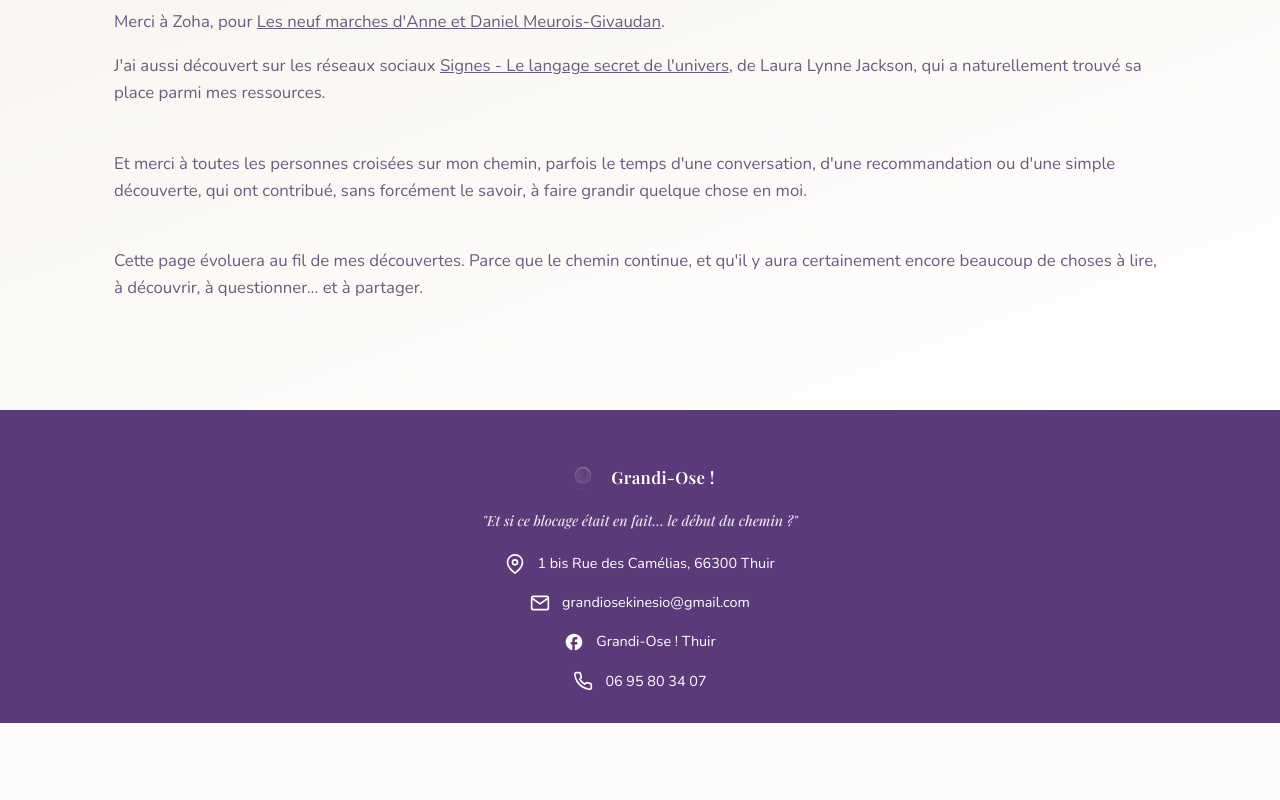
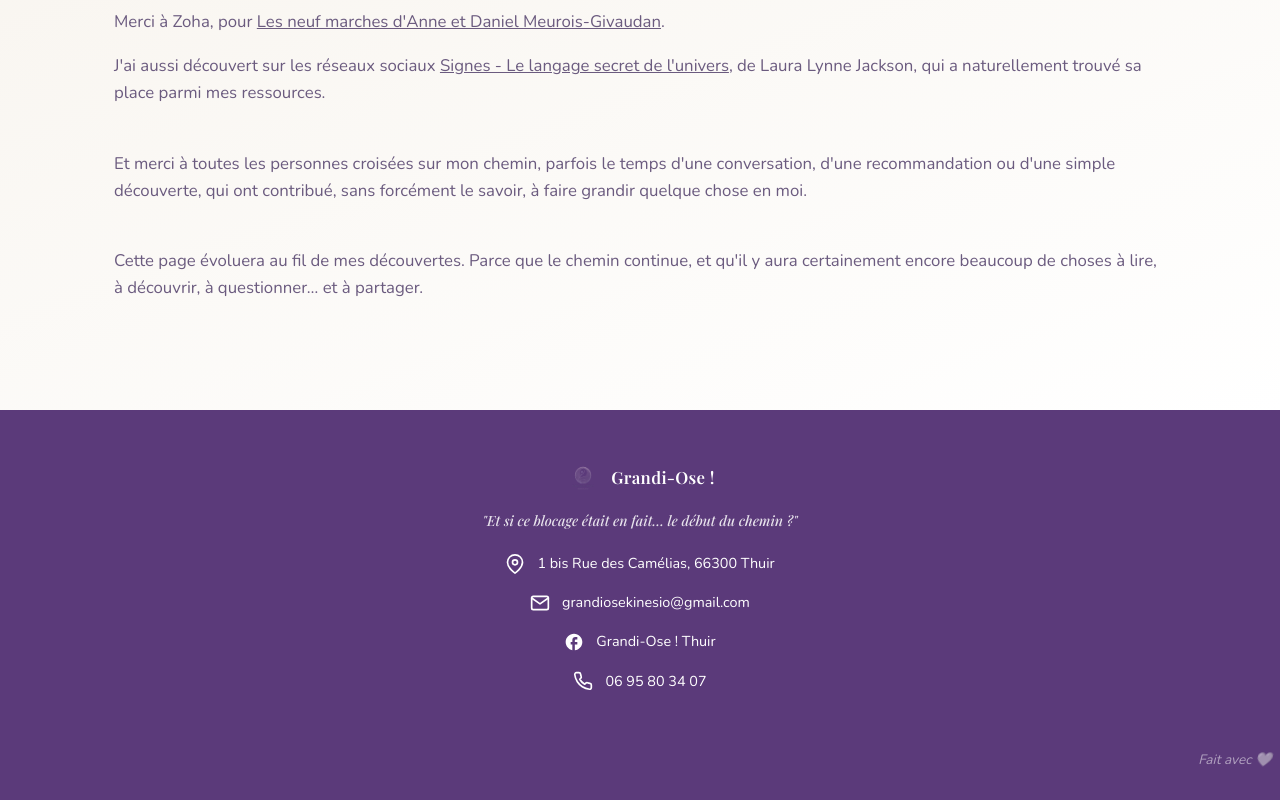
Before and after one commit to sghanem10/grandi-ose, a website: page public/index.html in a window 1280 px wide. Shown: the part 4672-5472 px from the top of the page. Before the commit the page ends 5395 px from the top, so only its background shows below. Drawn offline with Linux system fonts and the light colour scheme.

Commit message:
Add signature

```diff
--- a/public/index.html
+++ b/public/index.html
@@ -313,6 +313,10 @@
       </a>
 
     </address>
+
+    <p class="footer-love" style="text-align: right; font-style:italic; font-size: 0.85rem; opacity: 0.8; margin-top: 3.5rem; margin-right: 0.5rem;">
+      Fait avec 🤍
+    </p>
   </div>
 </footer>
 
```
